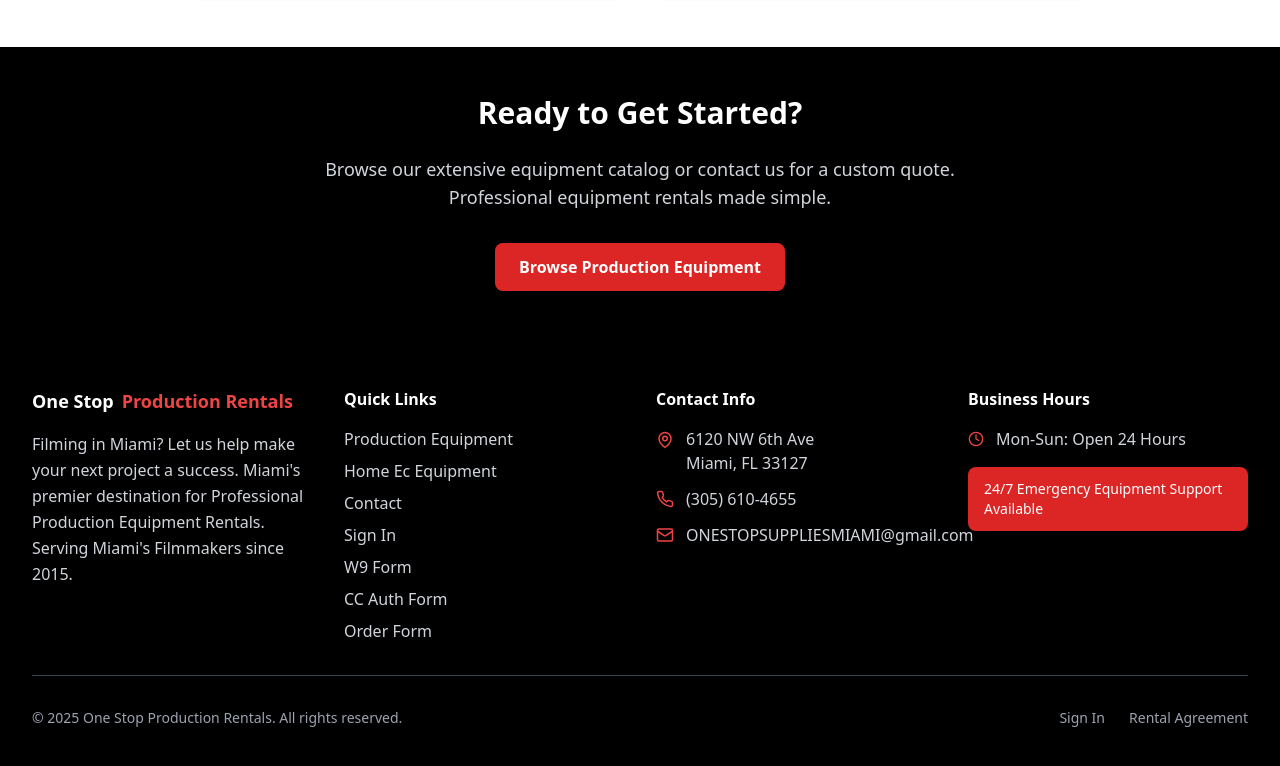
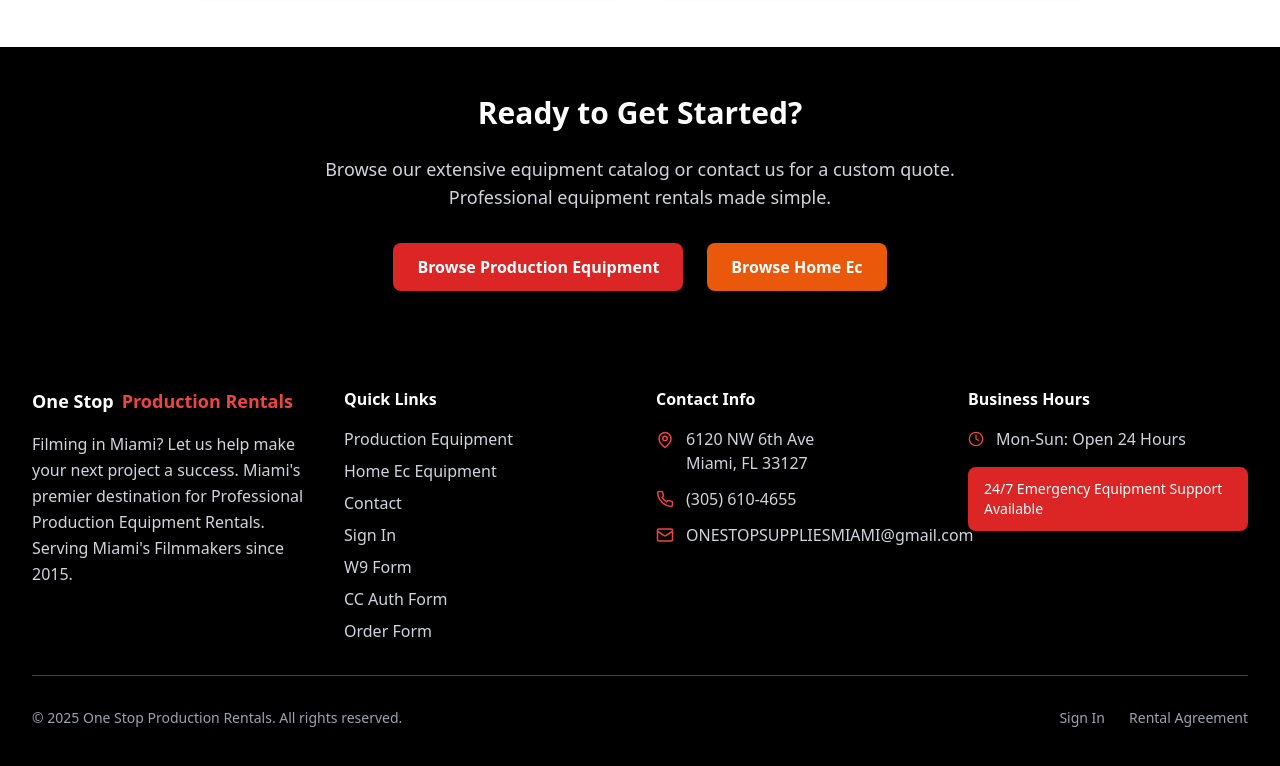
Before and after one commit to ronny305/sb1-qx6bmlah, a React (Vite) app: page / in a window 1280 px wide. Shown: the part 3218-3984 px from the top of the page. Built offline with nearby package versions, Linux system fonts and the light colour scheme; no server answers.

Commit message:
Add Browse Home Ec button to CTA section

```diff
--- a/src/pages/HomePage.tsx
+++ b/src/pages/HomePage.tsx
@@ -339,6 +339,12 @@ Founded in 2015 by film production veteran Guido Fodale, One Stop Production Ren
             >
               Browse Production Equipment
             </Link>
+            <Link
+              to="/home-ec-equipment"
+              className="bg-orange-600 hover:bg-orange-700 text-white px-6 py-3 rounded-lg font-semibold text-base transition-colors duration-200"
+            >
+              Browse Home Ec
+            </Link>
           </div>
         </div>
       </section>
```
